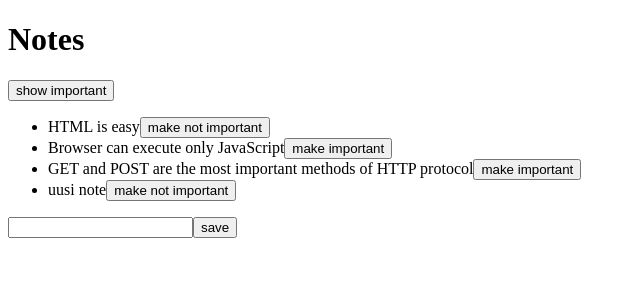
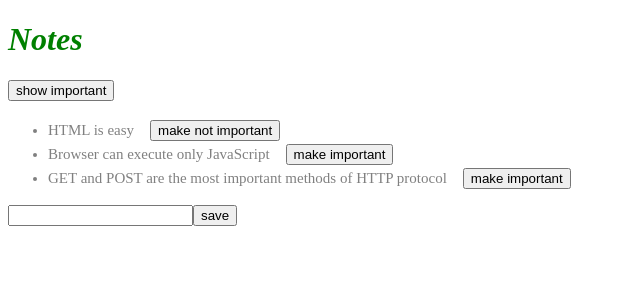
Before and after one commit to Saima445/05-react-kokoelman-renderointi, a React (Vite) app: page / in a window 1280 px wide. Shown: the top 300 px of the page, without its empty margins (0-640 px from the left). Built offline with nearby package versions, Linux system fonts and the light colour scheme; data requests are answered from the project's data file.

Commit message:
lisätty Notification-komponentti kuvantamaan mahdollista virhetilannetta.

```diff
--- a/db.json
+++ b/db.json
@@ -14,11 +14,6 @@
       "id": "3",
       "content": "GET and POST are the most important methods of HTTP protocol",
       "important": false
-    },
-    {
-      "id": "5d42",
-      "content": "uusi note",
-      "important": true
     }
   ]
 }
--- a/src/App.jsx
+++ b/src/App.jsx
@@ -1,11 +1,14 @@
 import { useState, useEffect } from "react";
+// import "./index.css";
 import Note from "./components/Note";
 import noteService from "./services/notes";
+import Notifications from "./components/Notification";
 
 const App = () => {
   const [notes, setNotes] = useState([]);
   const [newNote, setNewNote] = useState("");
   const [showAll, setShowAll] = useState(true);
+  const [errorMessage, setErrorMessage] = useState(null);
 
   useEffect(() => {
     noteService.getAll().then((initialNotes) => {
@@ -23,7 +26,10 @@
         setNotes(notes.map((note) => (note.id !== id ? note : returnedNote)));
       })
       .catch((error) => {
-        alert(`the note '${note.content}' was already deleted from server`);
+        setErrorMessage(`Note ${note.content} was already removed from server`);
+        setTimeout(() => {
+          setErrorMessage(null);
+        }, 5000);
         setNotes(notes.filter((n) => n.id !== id));
       });
   };
@@ -82,6 +88,7 @@
       <hr></hr> */}
       {/* tapa 5 tallettaa muuttujaan notesToShow ehdoilla (muuttujalla notesToShow/important:all) */}
       <h1>Notes</h1>
+      <Notifications message={errorMessage} />
       <div>
         <button onClick={() => setShowAll(!showAll)}>
           show {showAll ? "important" : "all"}
--- a/src/components/Note.jsx
+++ b/src/components/Note.jsx
@@ -2,9 +2,11 @@
   const label = note.important ? "make not important" : "make important";
 
   return (
-    <li>
+    <li className="note">
       {note.content}
-      <button onClick={toggleImportance}>{label}</button>
+      <button className="button-importance" onClick={toggleImportance}>
+        {label}
+      </button>
     </li>
   );
 };
--- /dev/null
+++ b/src/components/Notification.jsx
@@ -0,0 +1,9 @@
+const Notification = ({ message }) => {
+  if (message === null) {
+    return null;
+  }
+
+  return <div className="error">{message}</div>;
+};
+
+export default Notification;
--- /dev/null
+++ b/src/index.css
@@ -0,0 +1,24 @@
+h1 {
+  color: green;
+  font-style: italic;
+}
+
+.note {
+  color: grey;
+  padding-top: 3px;
+  font-size: 15px;
+}
+
+.button-importance {
+  margin-inline-start: 1rem;
+}
+
+.error {
+  color: red;
+  background: lightgrey;
+  font-size: 20px;
+  border-style: solid;
+  border-radius: 5px;
+  padding: 10px;
+  margin-bottom: 10px;
+}
--- a/src/main.jsx
+++ b/src/main.jsx
@@ -1,6 +1,7 @@
 import ReactDOM from "react-dom/client";
 // import axios from "axios";
 import App from "./App.jsx";
+import "./index.css";
 
 ReactDOM.createRoot(document.getElementById("root")).render(<App />);
 
```
